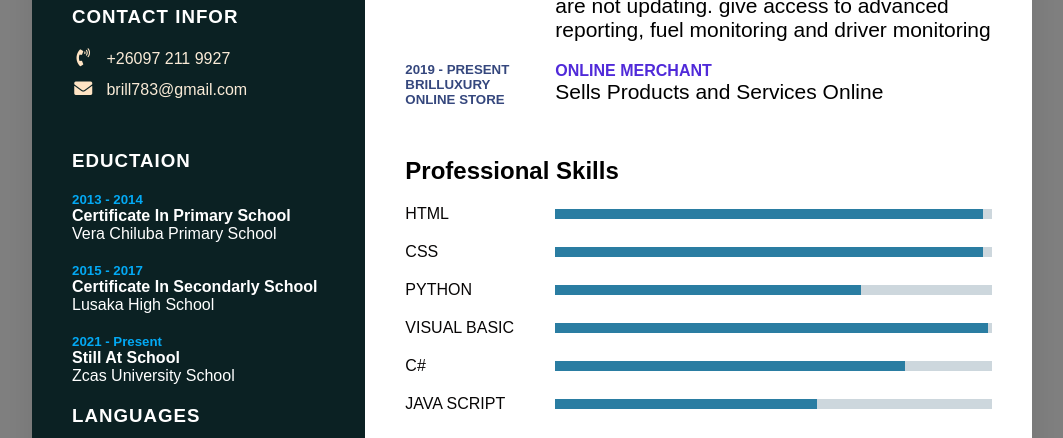
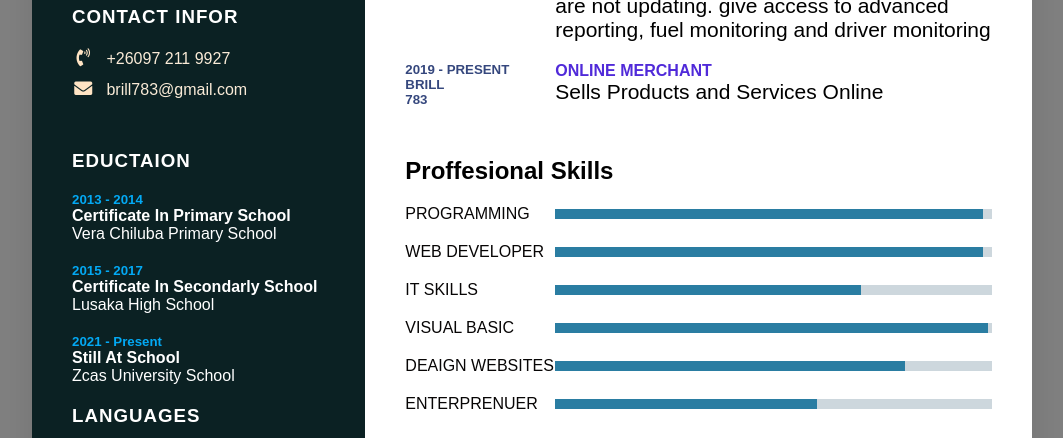
Before and after one commit to Brill-783/My-Profile.Website, a plain HTML site: page index.html in a window 1280 px wide. Shown: the part 514-952 px from the top of the page, without its empty margins (108-1171 px from the left). Drawn offline with Linux system fonts and the light colour scheme.

Commit message:
Update index.html

```diff
--- a/index.html
+++ b/index.html
@@ -124,7 +124,7 @@
   <div class="box">
     <div class="years">
       <h5>2019 - Present</h5>
-      <h5>Brilluxury <br>Online Store</h5>
+      <h5>Brill <br>783</h5>
     </div>
 
     <div class="text">
@@ -141,21 +141,21 @@
 
 
     <div class="about skills">
-<h2 class="Header2">Professional Skills</h2>
+<h2 class="Header2">Proffesional Skills</h2>
 <div class="box">
-  <h4>HTML</h4>
+  <h4>Programming</h4>
   <div class="percent">
   <div style="width: 98%;"></div>
 </div>
 </div>
 <div class="box">
-  <h4>CSS</h4>
+  <h4>Web Developer</h4>
   <div class="percent">
   <div style="width: 98%;"></div>
   </div>
 </div>
     <div class="box">
-      <h4>PYTHON</h4>
+      <h4>IT Skills</h4>
       <div class="percent">
       <div style="width: 70%;"></div>
       </div>
@@ -168,13 +168,13 @@
   </div>
 
 <div class="box">
-  <h4>C#</h4>
+  <h4>Deaign Websites</h4>
   <div class="percent">
   <div style="width: 80%;"></div>
   </div>
 </div>
           <div class="box">
-            <h4>JAVA SCRIPT</h4>
+            <h4>Enterprenuer</h4>
             <div class="percent">
             <div style="width: 60%;"></div>
             </div>
```
